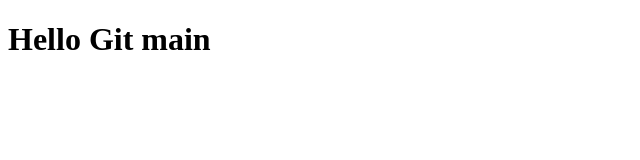
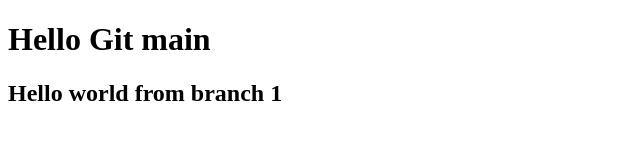
Before and after one commit to shahidul7150/git-practice, a plain HTML site: page index.html in a window 1280 px wide. Shown: the whole page, without its empty margins (0-640 px from the left). Drawn offline with Linux system fonts and the light colour scheme.

Commit message:
branch1 code push

```diff
--- a/index.html
+++ b/index.html
@@ -10,6 +10,7 @@
 
 <body>
     <h1>Hello Git main</h1>
+    <h2>Hello world from branch 1</h2>
 </body>
 
 </html>
```
